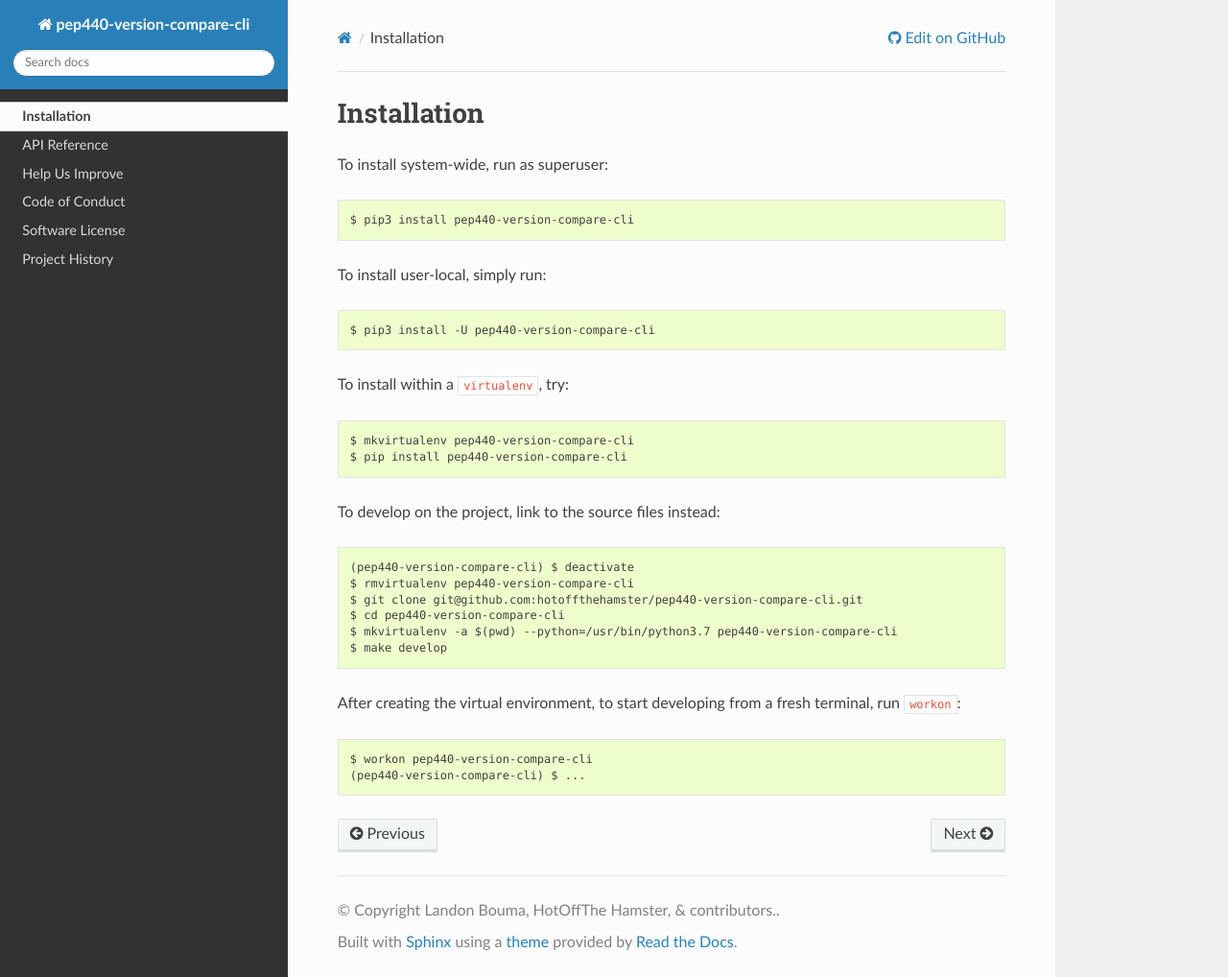
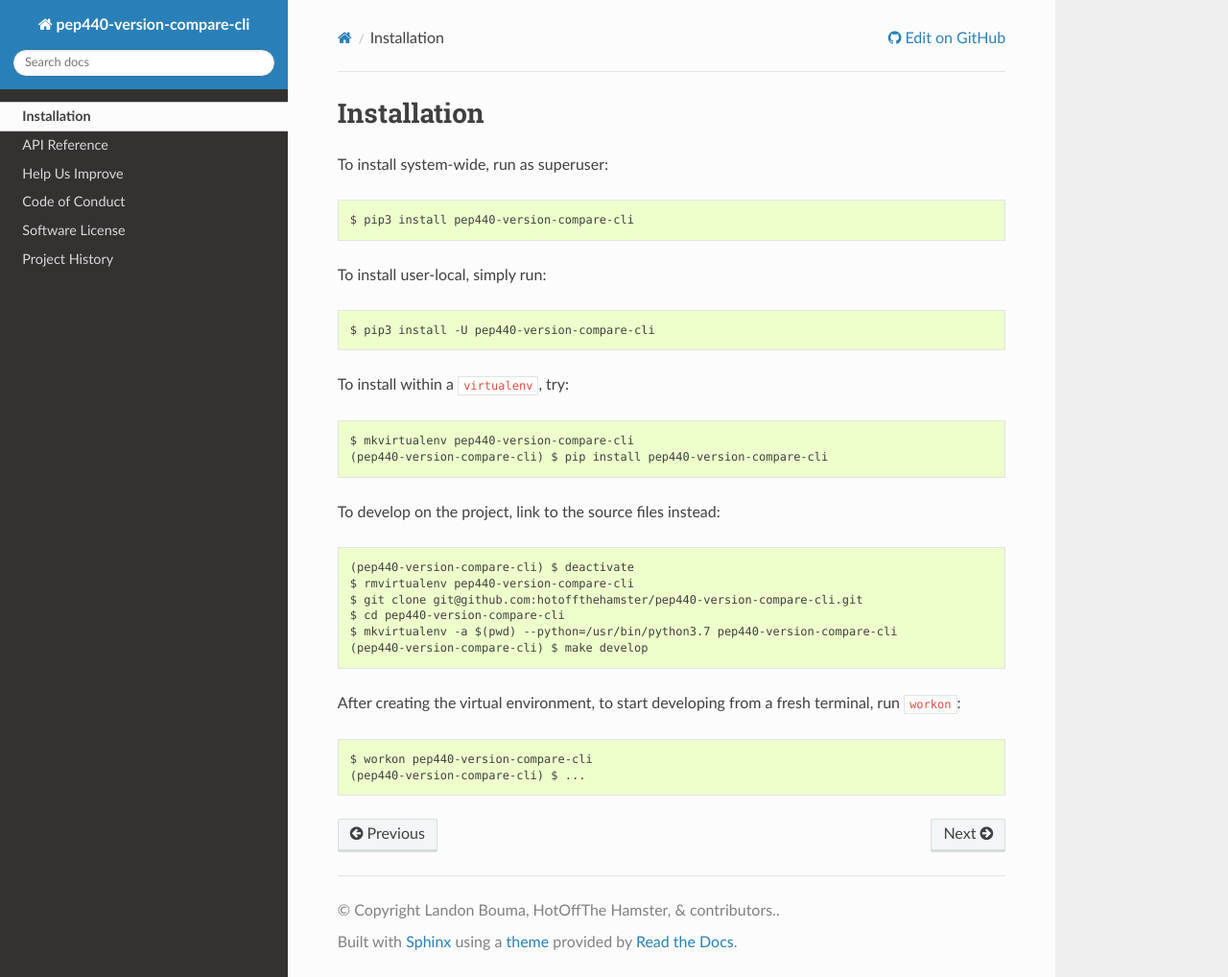
Before and after one commit to hotoffthehamster/pep440-version-compare-cli, a Sphinx documentation site: the page built from docs/installation.rst, in a window 1280 px wide and 1018 px high. Shown: the whole window at 96% size. Built offline with Sphinx 7.4.7 and the Read the Docs theme 2.0.0, drawn with Linux system fonts in a browser that asks for light colours; the version number could not be read and is left out.

Commit message:
Docs: Update installation example.

```diff
--- a/docs/installation.rst
+++ b/docs/installation.rst
@@ -19,7 +19,7 @@ To install user-local, simply run::
 To install within a |virtualenv|_, try::
 
     $ mkvirtualenv pep440-version-compare-cli
-    $ pip install pep440-version-compare-cli
+    (pep440-version-compare-cli) $ pip install pep440-version-compare-cli
 
 To develop on the project, link to the source files instead::
 
@@ -28,7 +28,7 @@ To develop on the project, link to the source files instead::
     $ git clone git@github.com:hotoffthehamster/pep440-version-compare-cli.git
     $ cd pep440-version-compare-cli
     $ mkvirtualenv -a $(pwd) --python=/usr/bin/python3.7 pep440-version-compare-cli
-    $ make develop
+    (pep440-version-compare-cli) $ make develop
 
 After creating the virtual environment,
 to start developing from a fresh terminal, run |workon|_::
```
